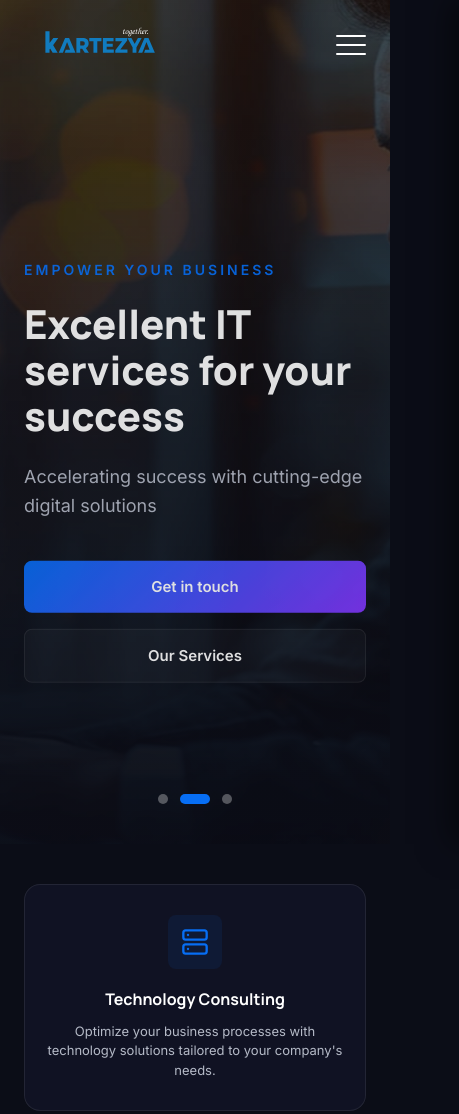
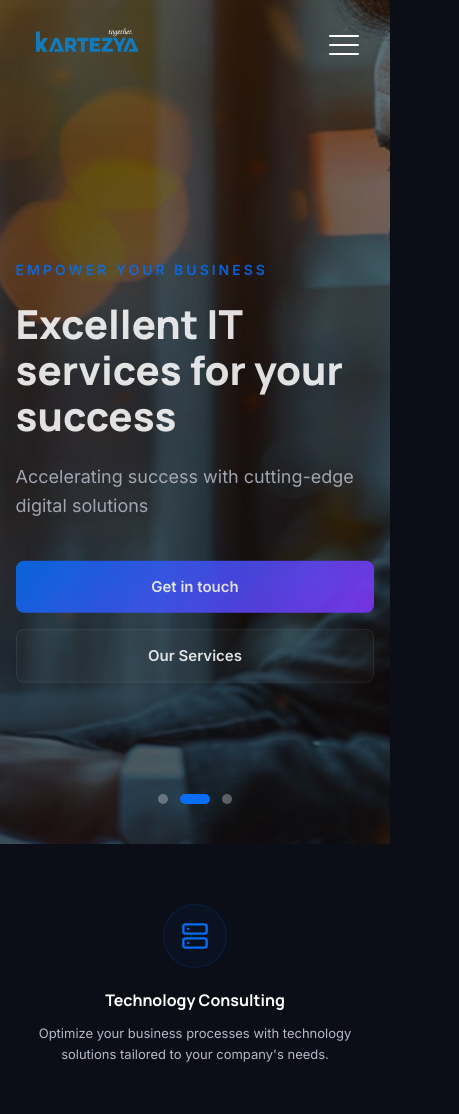
Before and after one commit to recepp/kartezya-web, a plain HTML site: page index.html in a window 390 px wide. Shown: the top 1114 px of the page, 459 px wide, since content can reach past the window. Drawn offline with Linux system fonts and the light colour scheme.

Commit message:
Fix mobile responsiveness, layout overflow, and remove Home navigation link

```diff
--- a/assets/css/style.css
+++ b/assets/css/style.css
@@ -36,8 +36,8 @@
     --transition-smooth: all 0.3s cubic-bezier(0.4, 0, 0.2, 1);
 
     /* Layout */
-    --container-max-width: 1240px;
-    --header-height: 120px;
+    --container-max-width: 100%;
+    --header-height: 130px;
 }
 
 /* --- CSS Reset --- */
@@ -50,6 +50,8 @@
 html {
     scroll-behavior: smooth;
     font-size: 16px;
+    overflow-x: hidden;
+    width: 100%;
 }
 
 body {
@@ -58,6 +60,7 @@ body {
     font-family: var(--font-body);
     line-height: 1.6;
     overflow-x: hidden;
+    width: 100%;
     -webkit-font-smoothing: antialiased;
 }
 
@@ -98,7 +101,7 @@ button {
     width: 100%;
     max-width: var(--container-max-width);
     margin: 0 auto;
-    padding: 0 24px;
+    padding: 0 4%;
 }
 
 .text-gradient {
@@ -216,14 +219,14 @@ button {
 }
 
 .logo img {
-    height: 110px;
-    max-height: 110px;
+    height: 115px;
+    max-height: 115px;
     width: auto;
     transition: var(--transition-smooth);
 }
 
 .header.scrolled .logo img {
-    height: 80px;
+    height: 75px;
 }
 
 .nav-links {
@@ -272,6 +275,8 @@ button {
     cursor: pointer;
     z-index: 1010;
     padding: 0;
+    margin-left: auto;
+    flex-shrink: 0;
 }
 
 .mobile-menu-toggle span {
@@ -342,7 +347,7 @@ button {
     left: 0;
     width: 100%;
     height: 100%;
-    background: linear-gradient(180deg, rgba(11, 13, 23, 0.4) 0%, rgba(11, 13, 23, 0.95) 100%);
+    background: linear-gradient(180deg, rgba(0, 0, 0, 0) 0%, rgba(11, 13, 23, 0.2) 100%);
     z-index: 1;
 }
 
@@ -649,11 +654,10 @@ button {
 }
 
 .top-feature-card {
-    background: rgba(18, 21, 38, 0.85);
-    backdrop-filter: blur(12px);
-    border: 1px solid var(--color-border);
-    border-radius: var(--border-radius-md);
-    padding: 30px 20px;
+    background: transparent;
+    border: none;
+    backdrop-filter: none;
+    padding: 20px 10px;
     transition: var(--transition-smooth);
     text-align: center;
     display: flex;
@@ -662,27 +666,26 @@ button {
 }
 
 .top-feature-card:hover {
-    border-color: var(--color-primary);
     transform: translateY(-5px);
-    background: var(--color-bg-card-hover);
-    box-shadow: 0 10px 25px rgba(7, 110, 244, 0.15);
 }
 
 .top-feature-icon {
-    width: 54px;
-    height: 54px;
-    border-radius: var(--border-radius-sm);
-    background: rgba(7, 110, 244, 0.08);
+    width: 64px;
+    height: 64px;
+    border-radius: 50%;
+    background: rgba(7, 110, 244, 0.05);
+    border: 1px solid rgba(7, 110, 244, 0.15);
     display: flex;
     align-items: center;
     justify-content: center;
     color: var(--color-primary);
-    margin-bottom: 20px;
+    margin-bottom: 22px;
     transition: var(--transition-smooth);
 }
 
 .top-feature-card:hover .top-feature-icon {
-    background: var(--color-primary);
+    background: var(--color-gradient-primary);
+    border-color: transparent;
     color: #FFFFFF;
 }
 
@@ -691,12 +694,17 @@ button {
     font-weight: 700;
     margin-bottom: 12px;
     line-height: 1.3;
+    transition: var(--transition-smooth);
+}
+
+.top-feature-card:hover h3 {
+    color: var(--color-primary);
 }
 
 .top-feature-card p {
     font-size: 13px;
     color: var(--color-text-body);
-    line-height: 1.5;
+    line-height: 1.6;
 }
 
 /* --- Best Technology Solution Section --- */
@@ -1005,7 +1013,7 @@ button {
 /* --- Page Hero Header (About/Services/Contact) --- */
 .page-hero {
     position: relative;
-    padding: 200px 0 100px 0;
+    padding: 190px 0 100px 0;
     background-size: cover;
     background-position: center;
     border-bottom: 1px solid var(--color-border);
@@ -1411,7 +1419,7 @@ textarea.form-control {
 }
 
 .footer-brand .logo img {
-    height: 110px;
+    height: 115px;
     margin-bottom: 20px;
 }
 
@@ -1517,15 +1525,17 @@ textarea.form-control {
     background-color: var(--color-bg-main);
     z-index: 2000;
     box-shadow: -10px 0 30px rgba(0,0,0,0.5);
-    transition: right 0.4s cubic-bezier(0.4, 0, 0.2, 1);
+    transition: right 0.4s cubic-bezier(0.4, 0, 0.2, 1), visibility 0.4s cubic-bezier(0.4, 0, 0.2, 1);
     padding: 40px 30px;
     display: flex;
     flex-direction: column;
     gap: 40px;
+    visibility: hidden;
 }
 
 .mobile-nav.open {
     right: 0;
+    visibility: visible;
 }
 
 .mobile-nav-header {
@@ -1581,12 +1591,22 @@ textarea.form-control {
     visibility: visible;
 }
 
-/* --- Responsive Media Queries --- */
 @media (max-width: 1200px) {
     .services-grid {
         grid-template-columns: repeat(2, 1fr);
         gap: 24px;
     }
+    .logo img {
+        height: 95px;
+        max-height: 95px;
+    }
+    nav {
+        display: none;
+    }
+    .mobile-menu-toggle {
+        display: flex;
+        margin-right: 15px;
+    }
 }
 
 @media (max-width: 992px) {
@@ -1594,8 +1614,8 @@ textarea.form-control {
         --header-height: 90px;
     }
     .logo img {
-        height: 80px;
-        max-height: 80px;
+        height: 75px;
+        max-height: 75px;
     }
     .header.scrolled {
         height: 75px;
@@ -1633,12 +1653,6 @@ textarea.form-control {
     }
     .service-details-grid {
         grid-template-columns: 1fr;
-    }
-    .nav-links {
-        display: none;
-    }
-    .mobile-menu-toggle {
-        display: flex;
     }
     .slider-arrow {
         display: none;
@@ -1702,4 +1716,13 @@ textarea.form-control {
         grid-template-columns: 1fr;
         gap: 16px;
     }
-}
+    .services-grid {
+        grid-template-columns: 1fr;
+    }
+    .about-stats-grid {
+        grid-template-columns: 1fr;
+    }
+    .intro-list {
+        grid-template-columns: 1fr;
+    }
+}
--- a/index.html
+++ b/index.html
@@ -24,7 +24,7 @@
             </a>
             <nav>
                 <ul class="nav-links">
-                    <li><a href="index.html" class="active">HOME</a></li>
+
                     <li><a href="about.html">About Us</a></li>
                     <li><a href="services.html">Services</a></li>
                     <li><a href="index.html#references">References</a></li>
@@ -51,7 +51,7 @@
             </button>
         </div>
         <ul class="mobile-nav-links">
-            <li><a href="index.html" class="active">HOME</a></li>
+
             <li><a href="about.html">About Us</a></li>
             <li><a href="services.html">Services</a></li>
             <li><a href="index.html#references">References</a></li>
@@ -112,12 +112,6 @@
         </div>
 
         <!-- Slider controls -->
-        <button class="slider-arrow prev" aria-label="Previous Slide">
-            <svg xmlns="http://www.w3.org/2000/svg" width="24" height="24" viewBox="0 0 24 24" fill="none" stroke="currentColor" stroke-width="2.5" stroke-linecap="round" stroke-linejoin="round"><polyline points="15 18 9 12 15 6"></polyline></svg>
-        </button>
-        <button class="slider-arrow next" aria-label="Next Slide">
-            <svg xmlns="http://www.w3.org/2000/svg" width="24" height="24" viewBox="0 0 24 24" fill="none" stroke="currentColor" stroke-width="2.5" stroke-linecap="round" stroke-linejoin="round"><polyline points="9 18 15 12 9 6"></polyline></svg>
-        </button>
         <div class="slider-dots"></div>
     </section>
 
@@ -322,7 +316,7 @@
                             <span class="skill-title">IT Management</span>
                             <span class="skill-val">95%</span>
                         </div>
-                        <div class="skill-bar">
+                        <div class="skill-track">
                             <div class="skill-fill" data-percent="95" style="width: 0%;"></div>
                         </div>
                     </div>
@@ -331,7 +325,7 @@
                             <span class="skill-title">Data Security</span>
                             <span class="skill-val">96%</span>
                         </div>
-                        <div class="skill-bar">
+                        <div class="skill-track">
                             <div class="skill-fill" data-percent="96" style="width: 0%;"></div>
                         </div>
                     </div>
@@ -340,7 +334,7 @@
                             <span class="skill-title">Technology Solution</span>
                             <span class="skill-val">97%</span>
                         </div>
-                        <div class="skill-bar">
+                        <div class="skill-track">
                             <div class="skill-fill" data-percent="97" style="width: 0%;"></div>
                         </div>
                     </div>
@@ -576,7 +570,7 @@
             <div class="footer-widget">
                 <h4>Quick Links</h4>
                 <ul class="footer-links">
-                    <li><a href="index.html">HOME</a></li>
+
                     <li><a href="about.html">About Us</a></li>
                     <li><a href="services.html">Services</a></li>
                     <li><a href="index.html#references">References</a></li>
```
Also changed, not shown: about.html (+3 -3 lines), contact.html (+3 -3 lines), service-consulting.html (+3 -3 lines), service-digital.html (+3 -3 lines), service-infrastructure.html (+3 -3 lines), service-project.html (+3 -3 lines), services.html (+3 -3 lines).
